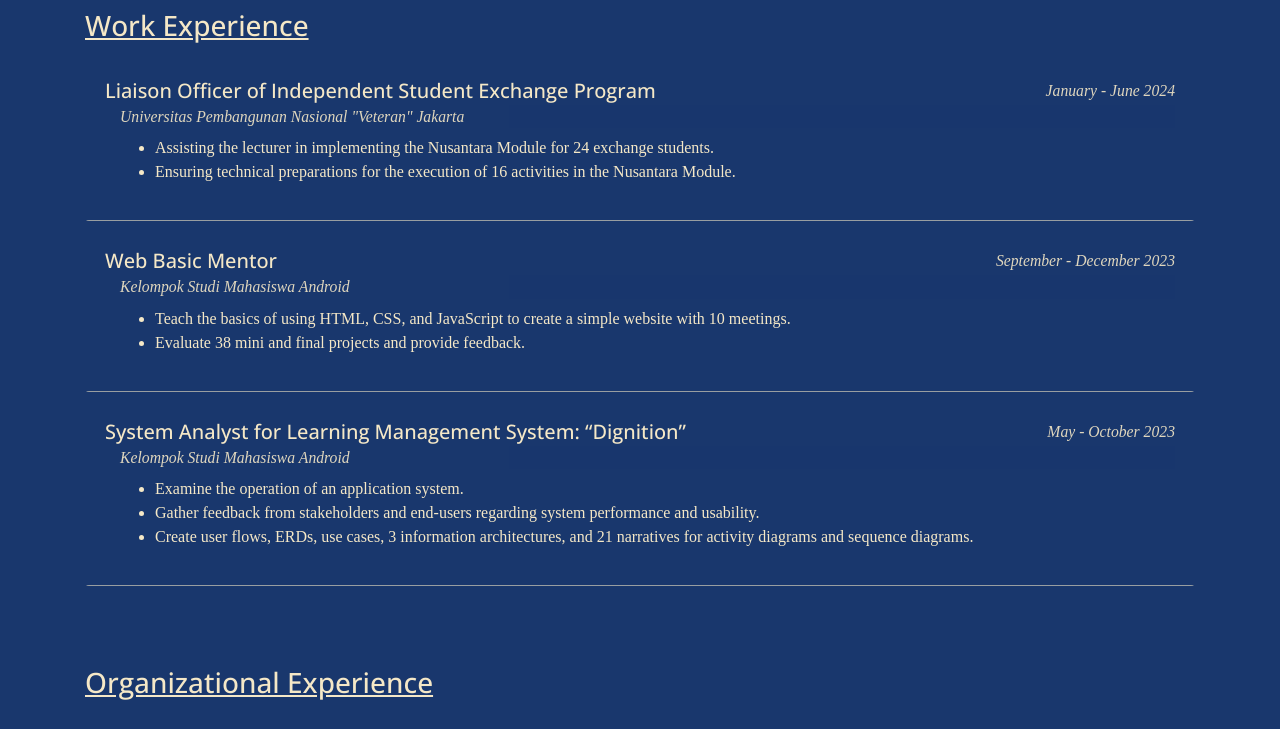
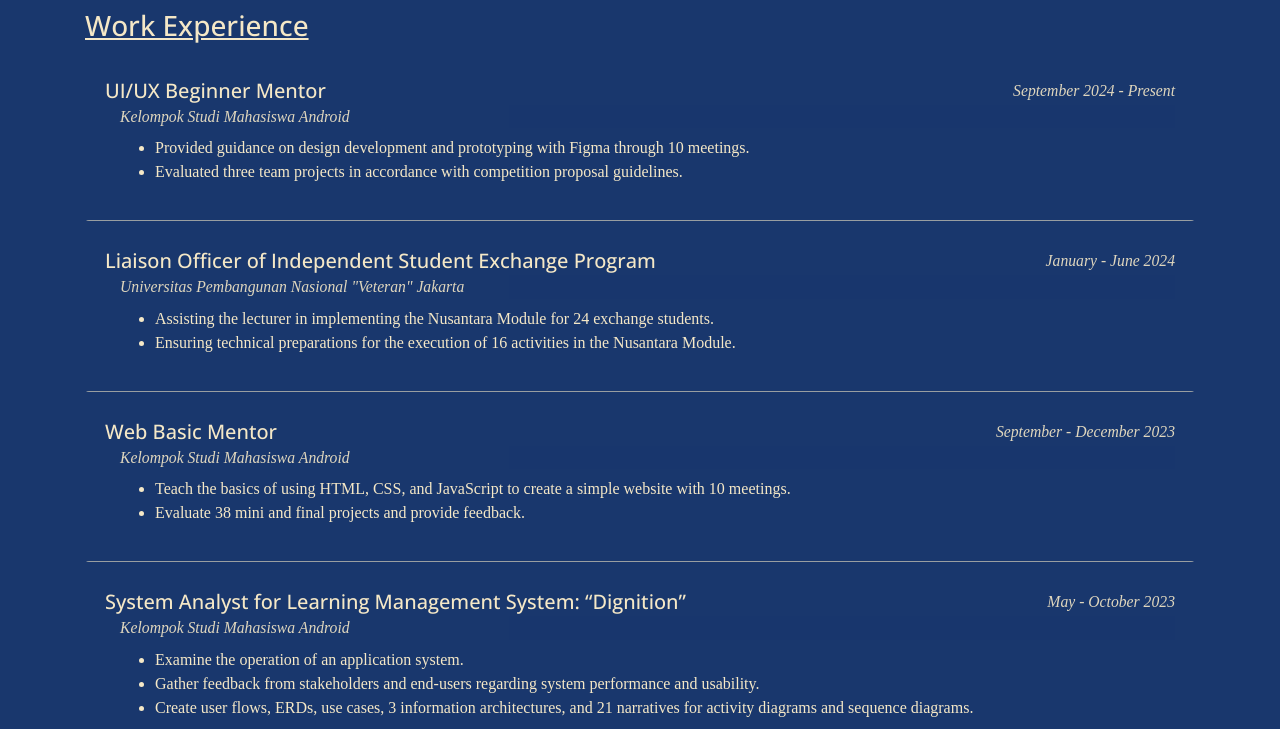
Before and after one commit to salsabillahfebridha/PortfolioSalsabillahFebridha, a plain HTML site: page experience.html in a window 1280 px wide. Shown: the part 71-800 px from the top of the page. Drawn offline with nearby package versions, Linux system fonts and the light colour scheme.

Commit message:
Updateee

```diff
--- a/experience.html
+++ b/experience.html
@@ -49,6 +49,20 @@
     <!-- WORK EXPERIENCE -->
     <div class="container mt-5">
         <h3 class="mb-3"><u>Work Experience</u></h3>
+
+        <div class="card mb-2">
+            <div class="card-body">
+                <div class="d-flex justify-content-between">
+                    <h5 class="card-title mb-2">UI/UX Beginner Mentor</h5>
+                    <p class="card-title mb-2">September 2024 - Present</p>
+                </div>
+                <p class="card-subtitle mb-2">Kelompok Studi Mahasiswa Android</p>
+                <ul>
+                    <li>Provided guidance on design development and prototyping with Figma through 10 meetings.</li>
+                    <li>Evaluated three team projects in accordance with competition proposal guidelines.</li>
+                </ul>
+            </div>
+        </div>
 
         <div class="card mb-2">
             <div class="card-body">
```
Also changed, not shown: about.html (+1 -1 lines), skill.html (+1 -0 lines), img/assets/pentaho.png (added).
